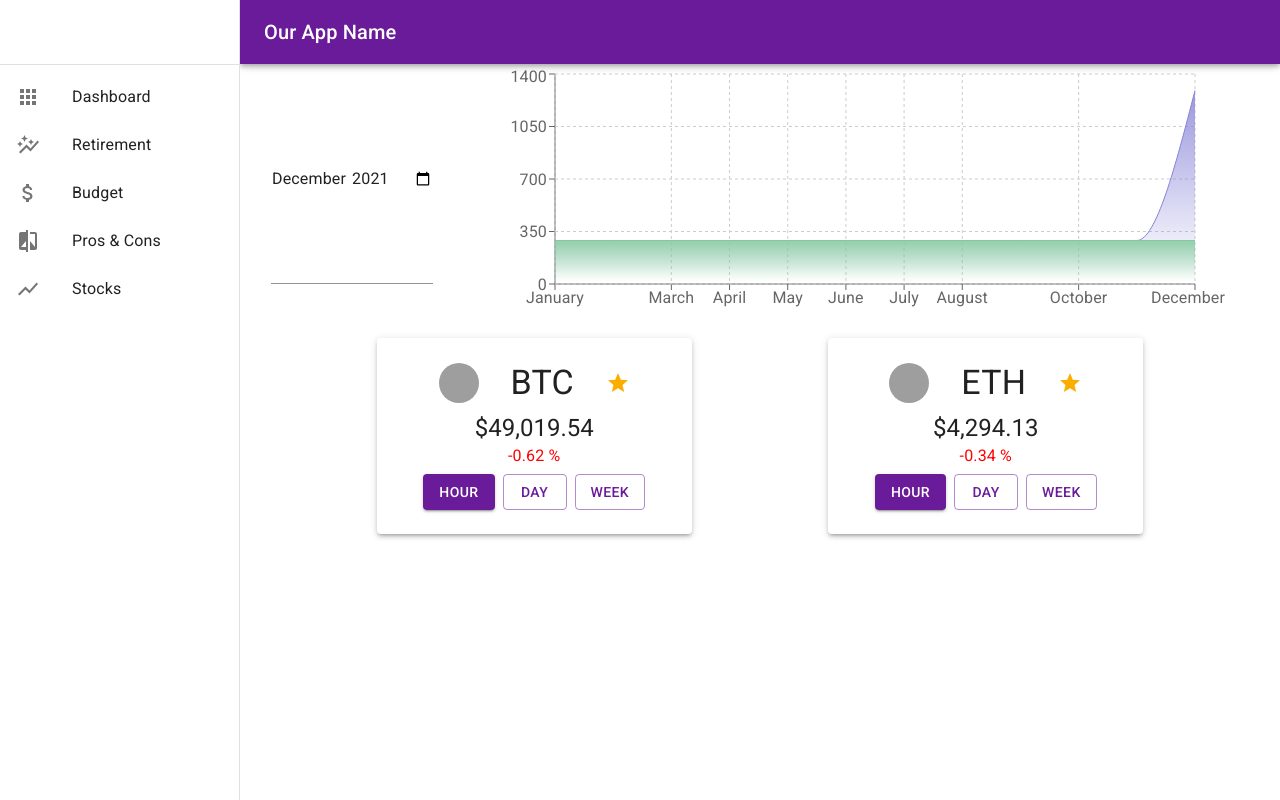
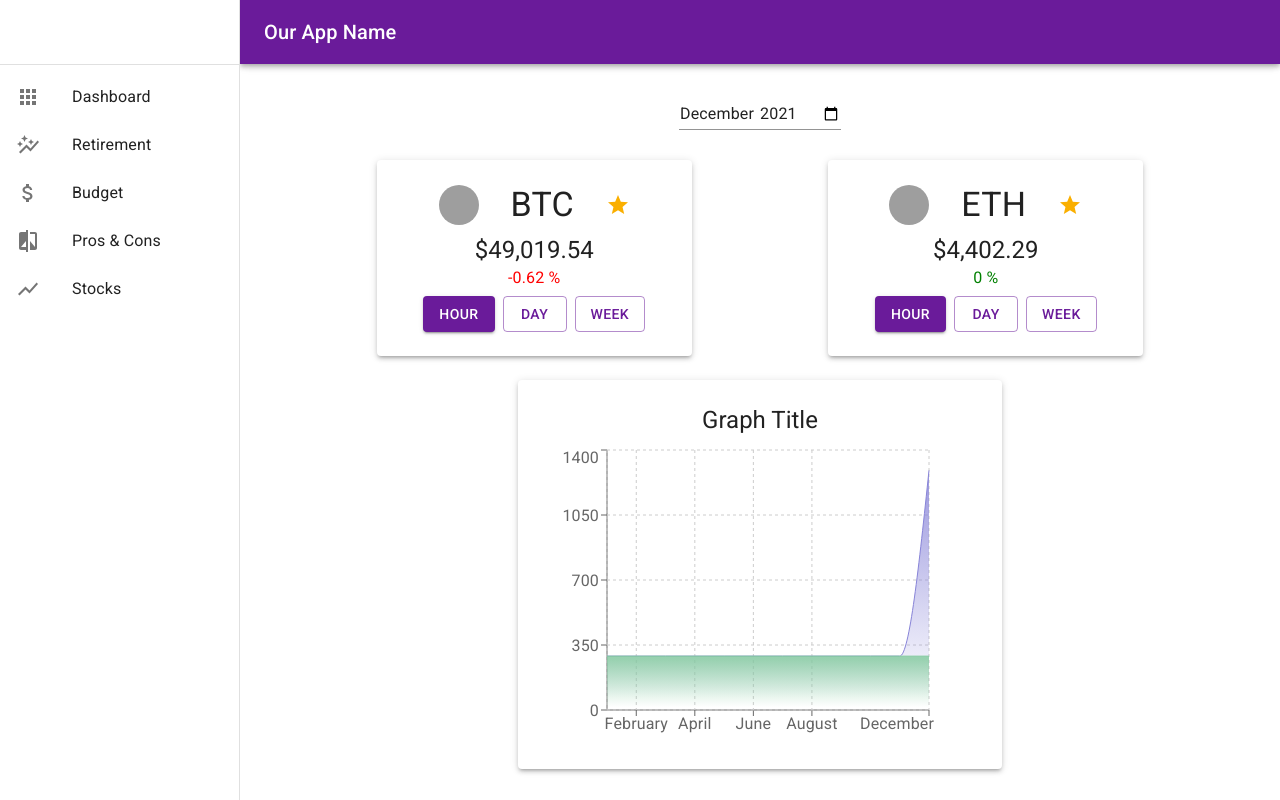
Before and after one commit to joshua-holmes/productivity-app, a React (Create React App) app: page / in a window 1280 px wide. Built offline with nearby package versions, Linux system fonts and the light colour scheme; no server answers; data requests are answered from the project's data file; grey boxes are pictures that could not be loaded.

Commit message:
Moved graph into card, made resposive. Moved month input

```diff
--- a/db.json
+++ b/db.json
@@ -29,15 +29,15 @@
       "name": "Ethereum",
       "symbol": "ETH",
       "rank": 2,
-      "price": 4294.126873111437,
-      "priceBtc": 0.08759731117006778,
-      "volume": 37175885071.92705,
-      "marketCap": 509521211609.7718,
-      "availableSupply": 118655369.6865,
+      "price": 4402.286899602929,
+      "priceBtc": 0.08734223109193615,
+      "volume": 38498302613.52592,
+      "marketCap": 522361864439.9895,
+      "availableSupply": 118656933.624,
       "totalSupply": 0,
-      "priceChange1h": -0.34,
-      "priceChange1d": -1.12,
-      "priceChange1w": -8.28,
+      "priceChange1h": 0,
+      "priceChange1d": 1.1,
+      "priceChange1w": -6.44,
       "websiteUrl": "https://www.ethereum.org/",
       "twitterUrl": "https://twitter.com/ethereum",
       "contractAddress": "0x2170ed0880ac9a755fd29b2688956bd959f933f8",
--- a/src/components/Dashboard.js
+++ b/src/components/Dashboard.js
@@ -3,17 +3,35 @@ import Input from "@mui/material/Input";
 import StocksCard from "./StocksCard";
 import { useEffect, useState } from "react";
 import IncomeExpenseAreaChart from "./IncomeExpenseAreaChart";
+import Container from "@mui/material/Container";
+import { ResponsiveContainer } from "recharts";
+
+import DashboardCard from "./DashboardCard";
+import { Typography } from "@mui/material";
 
 function Dashboard({ stockFaves, handleFave, currentMonthYear }) {
-
-    const [ budgetData, setBudgetData ] = useState();
+  const [budgetData, setBudgetData] = useState();
 
   // Date state & helper variables based off that
-    const [ yearMonth, setYearMonth ] = useState(currentMonthYear)
-    const yearValue = parseInt(yearMonth.slice(0, 4))
-    const monthValue = parseInt(yearMonth.slice(-2))
-    const yearToFetch = ( yearValue >= 2021 ? parseInt(yearMonth.slice(2, 4)) - 20 : null )
-    const monthNamelist = [ "January", "February", "March", "April", "May", "June", "July", "August", "September", "October", "November", "December" ]
+  const [yearMonth, setYearMonth] = useState(currentMonthYear);
+  const yearValue = parseInt(yearMonth.slice(0, 4));
+  const monthValue = parseInt(yearMonth.slice(-2));
+  const yearToFetch =
+    yearValue >= 2021 ? parseInt(yearMonth.slice(2, 4)) - 20 : null;
+  const monthNamelist = [
+    "January",
+    "February",
+    "March",
+    "April",
+    "May",
+    "June",
+    "July",
+    "August",
+    "September",
+    "October",
+    "November",
+    "December",
+  ];
   const monthName = monthNamelist[monthValue - 1];
 
   const renderedStockFaves = stockFaves.map((obj) => (
@@ -21,63 +39,52 @@ function Dashboard({ stockFaves, handleFave, currentMonthYear }) {
   ));
   useEffect(() => {
     fetch(`http://localhost:3000/budget/${yearToFetch}`)
-        .then(r => r.json())
-        .then(data => setBudgetData(data.data))
-    }, [yearToFetch])
+      .then((r) => r.json())
+      .then((data) => setBudgetData(data.data));
+  }, [yearToFetch]);
 
   function getAllBudgetDataByMonth(budgetData) {
     const returnedArray = [];
-        for ( let month in budgetData ) {
+    for (let month in budgetData) {
       returnedArray.push({
         month: month,
         income: budgetData[month].income.total,
         expenses: budgetData[month].expenses.total,
-            })
+      });
     }
     return returnedArray;
   }
 
   return (
-        <Grid
-            sx={{ flexGrow: 1 }}
-            container spacing={3}
-            justifyContent="space-evenly"
-        >
+    <>
       <Input
         type="month"
         value={yearMonth}
-                onChange={e => setYearMonth(e.target.value)}
+        onChange={(e) => setYearMonth(e.target.value)}
         style={{ margin: "10px 0 30px 0" }}
-            /><br/>
-            <IncomeExpenseAreaChart data={budgetData && getAllBudgetDataByMonth(budgetData)} />
+      />
+      <Grid
+        sx={{ flexGrow: 1 }}
+        container
+        spacing={3}
+        justifyContent="space-evenly"
+      >
         {renderedStockFaves}
 
-            {/* <Grid item xs>
-                    <Paper elevation={3} sx={{ px: 2, py: 5 }}>
-                    <Typography variant="h5" gutterBottom>Testing</Typography>
-                    <Typography>Testing</Typography>
-                </Paper>
+        <Grid item xs={12} md={8} lg={6}>
+          <DashboardCard>
+            <Container sx={{ py: 3 }}>
+                <Typography gutterBottom variant="h5">Graph Title</Typography>
+              <ResponsiveContainer width="100%" height={300}>
+                <IncomeExpenseAreaChart
+                  data={budgetData && getAllBudgetDataByMonth(budgetData)}
+                />
+              </ResponsiveContainer>
+            </Container>
+          </DashboardCard>
         </Grid>
-                <Grid item xs>
-                <Paper elevation={3} sx={{ px: 2, py: 5 }}>
-                <Typography variant="h5" gutterBottom>Testing</Typography>
-                <Typography>Testing</Typography>
-                </Paper>
       </Grid>
-                <Grid item xs>
-                <Paper elevation={3} sx={{ px: 2, py: 5 }}>
-                <Typography variant="h5" gutterBottom>Testing</Typography>
-                <Typography>Testing</Typography>
-                </Paper>
-                </Grid>
-                <Grid item xs>
-                <Paper elevation={3} sx={{ px: 2, py: 5 }}>
-                <Typography variant="h5" gutterBottom>Testing</Typography>
-                <Typography>Testing</Typography>
-                </Paper>
-                </Grid>
-            */}
-        </Grid>
+    </>
   );
 }
 
--- /dev/null
+++ b/src/components/DashboardCard.js
@@ -0,0 +1,12 @@
+import Paper from "@mui/material/Paper";
+
+
+function DashboardCard({children}){
+return (
+      <Paper elevation={3}>
+        {children}
+      </Paper>
+)
+}
+
+export default DashboardCard
--- a/src/components/IncomeExpenseAreaChart.js
+++ b/src/components/IncomeExpenseAreaChart.js
@@ -1,11 +1,10 @@
-import { AreaChart, XAxis, YAxis, CartesianGrid, Tooltip, Area } from "recharts";
+import { ResponsiveContainer, AreaChart, XAxis, YAxis, CartesianGrid, Tooltip, Area } from "recharts";
 
 function IncomeExpenseAreaChart({ data }) {
-    console.log(data);
 
     return (
-        <AreaChart width={730} height={250} data={data}
-            margin={{ top: 10, right: 30, left: 0, bottom: 0 }}>
+        <ResponsiveContainer width="90%" height={300}>
+        <AreaChart data={data}>
             <defs>
                 <linearGradient id="colorUv" x1="0" y1="0" x2="0" y2="1">
                     <stop offset="5%" stopColor="#8884d8" stopOpacity={0.8}/>
@@ -22,7 +21,7 @@ function IncomeExpenseAreaChart({ data }) {
             <Tooltip />
             <Area type="monotone" dataKey="income" stroke="#8884d8" fillOpacity={1} fill="url(#colorUv)" />
             <Area type="monotone" dataKey="expenses" stroke="#82ca9d" fillOpacity={1} fill="url(#colorPv)" />
-        </AreaChart>
+        </AreaChart></ResponsiveContainer>
     )
 }
 
```
Lines whose indentation alone changed are shown as unchanged.
